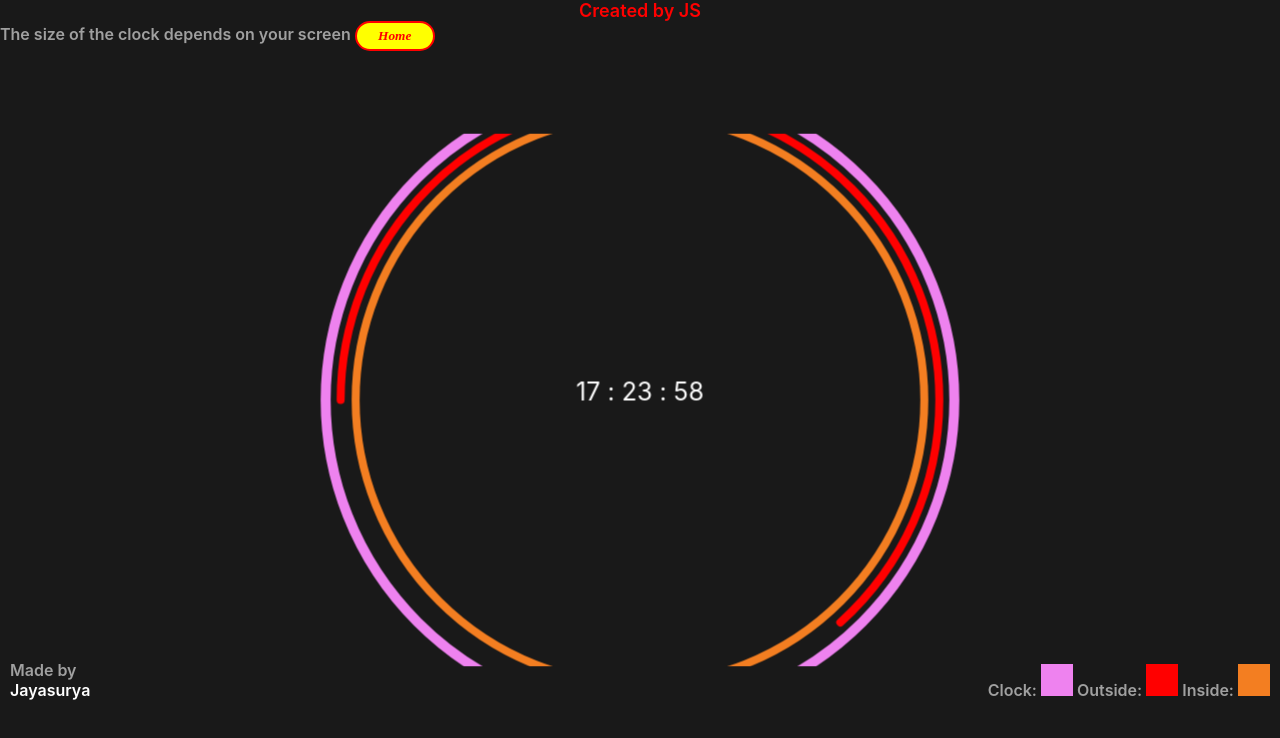
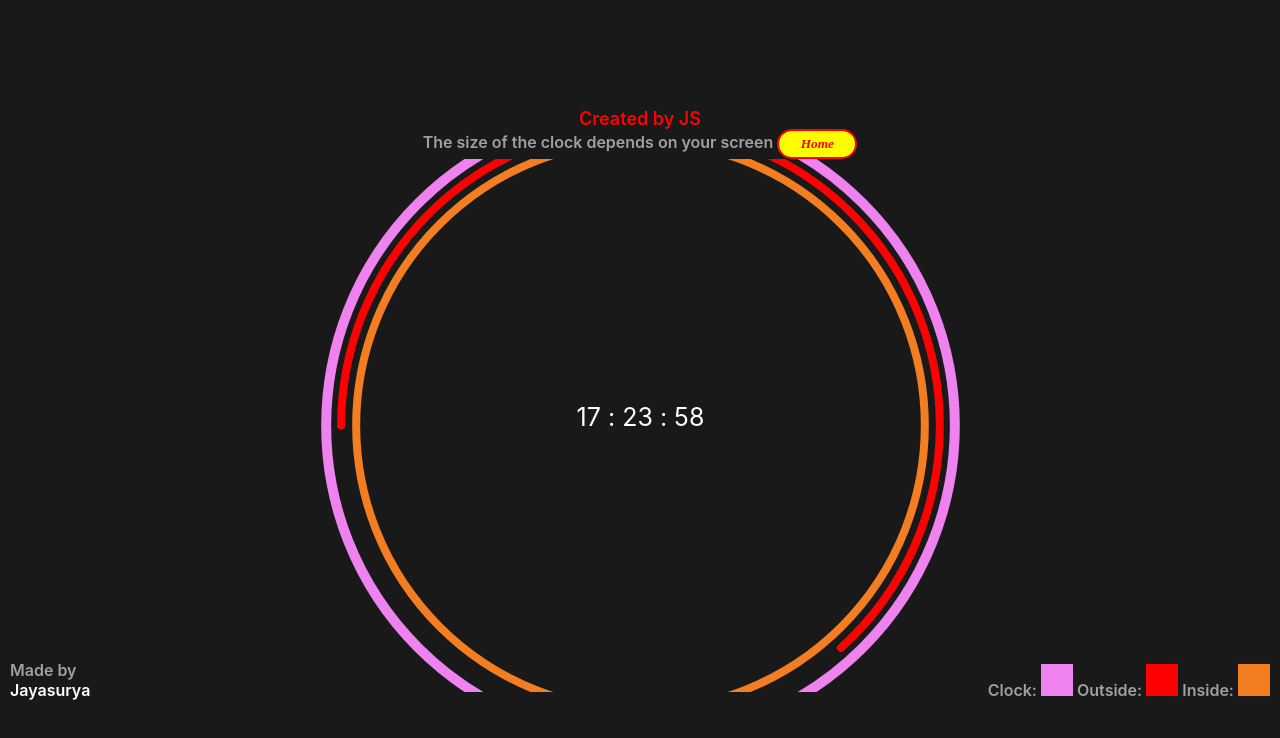
Before and after one commit to Jayasurya15/Circular-Colored-Clock.github.io, a plain HTML site: page index.html in a window 1280 px wide. Drawn offline with Linux system fonts and the light colour scheme.

Commit message:
Update Clock.css

```diff
--- a/Clock.css
+++ b/Clock.css
@@ -4,17 +4,22 @@
     font-family: -apple-system, BlinkMacSystemFont, 'Segoe UI', Roboto, Oxygen, Ubuntu, Cantarell, 'Open Sans', 'Helvetica Neue', sans-serif;
     font-weight: 600;
     color: rgb(160, 160, 160);
+    box-sizing: border-box;
 }
 
 body {
     background: #191919;
+    display: flex;
+    flex-direction: column;
+    align-items: center;
+    justify-content: center;
+    min-height: 100vh;
 }
 
 canvas {
-    position: absolute;
-    top: 50%;
-    left: 50%;
-    transform: translate(-50%, -50%);
+    display: block;
+    max-width: 100%;
+    height: auto;
 }
 
 input[type="color"] {
```
